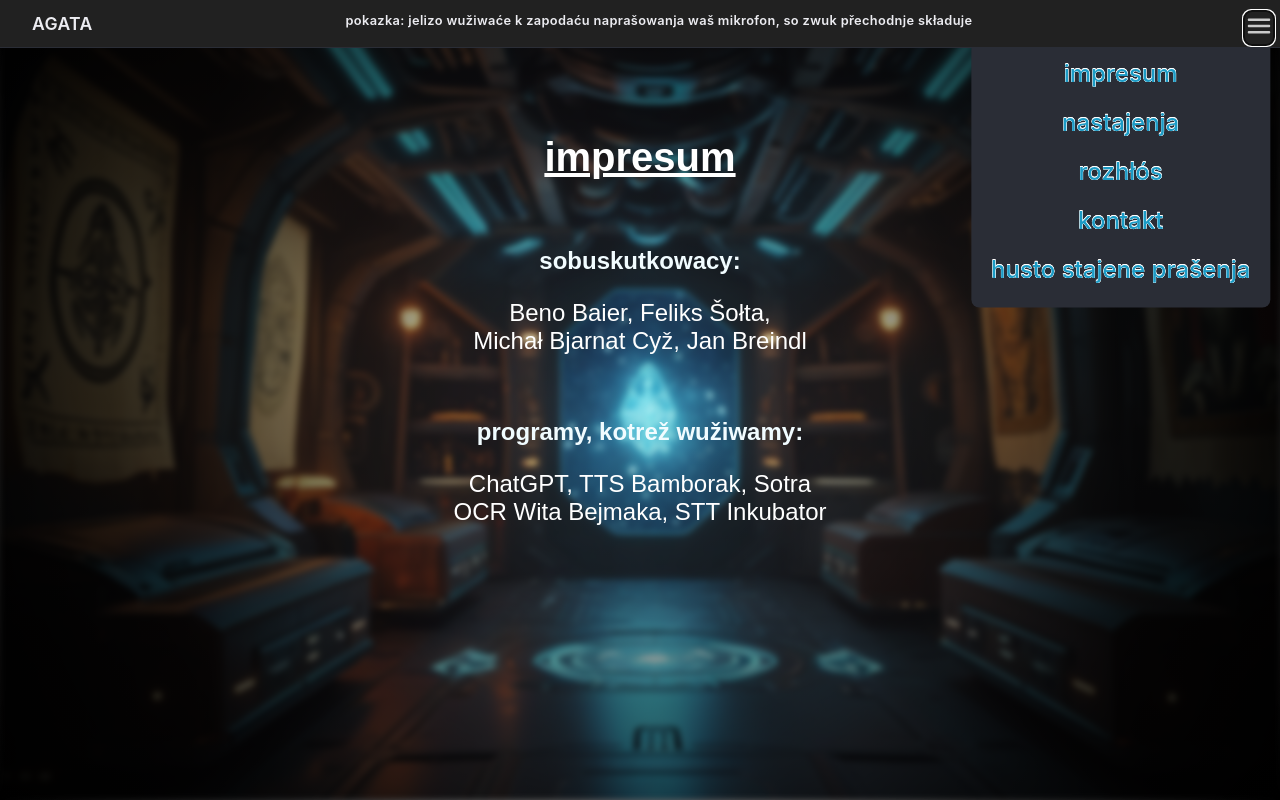
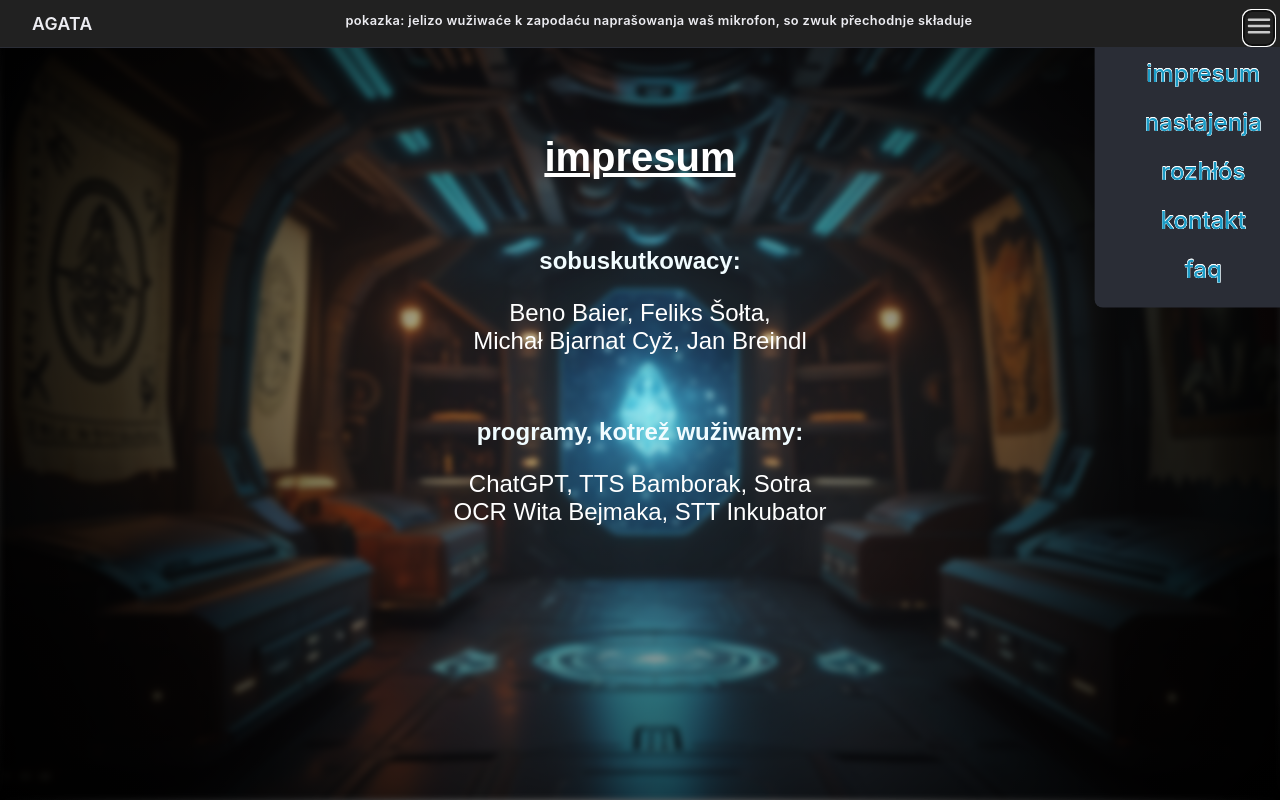
Before and after one commit to ZalozbaDev/agata-webapp, a React (Vite) app: page /impresum in a window 1280 px wide. Both pictures are taken after a click on the button 1259 px from the left and 28 px from the top of the page. Built offline with nearby package versions, Linux system fonts and the light colour scheme; no server answers.

Commit message:
fix: update link text from 'husto stajene prašenja' to 'faq'

```diff
--- a/src/components/header/index.tsx
+++ b/src/components/header/index.tsx
@@ -245,7 +245,7 @@ const Header: React.FC<{
           </a>
           <br></br>
           <Link to='/faq' style={{ ...impresumstyle, fontSize: '1.5rem' }}>
-            husto stajene prašenja
+            faq
           </Link>
         </div>
       )}
```
